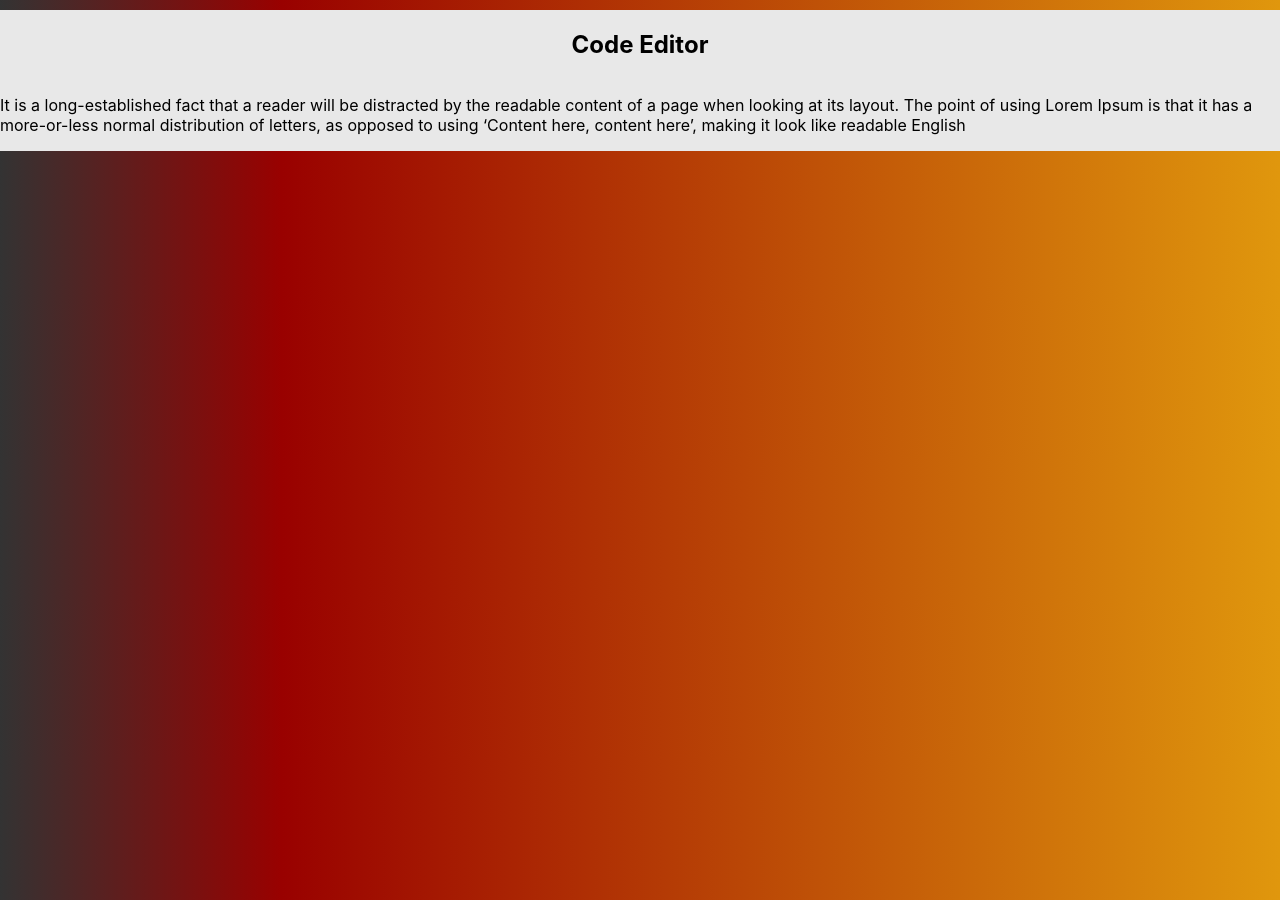
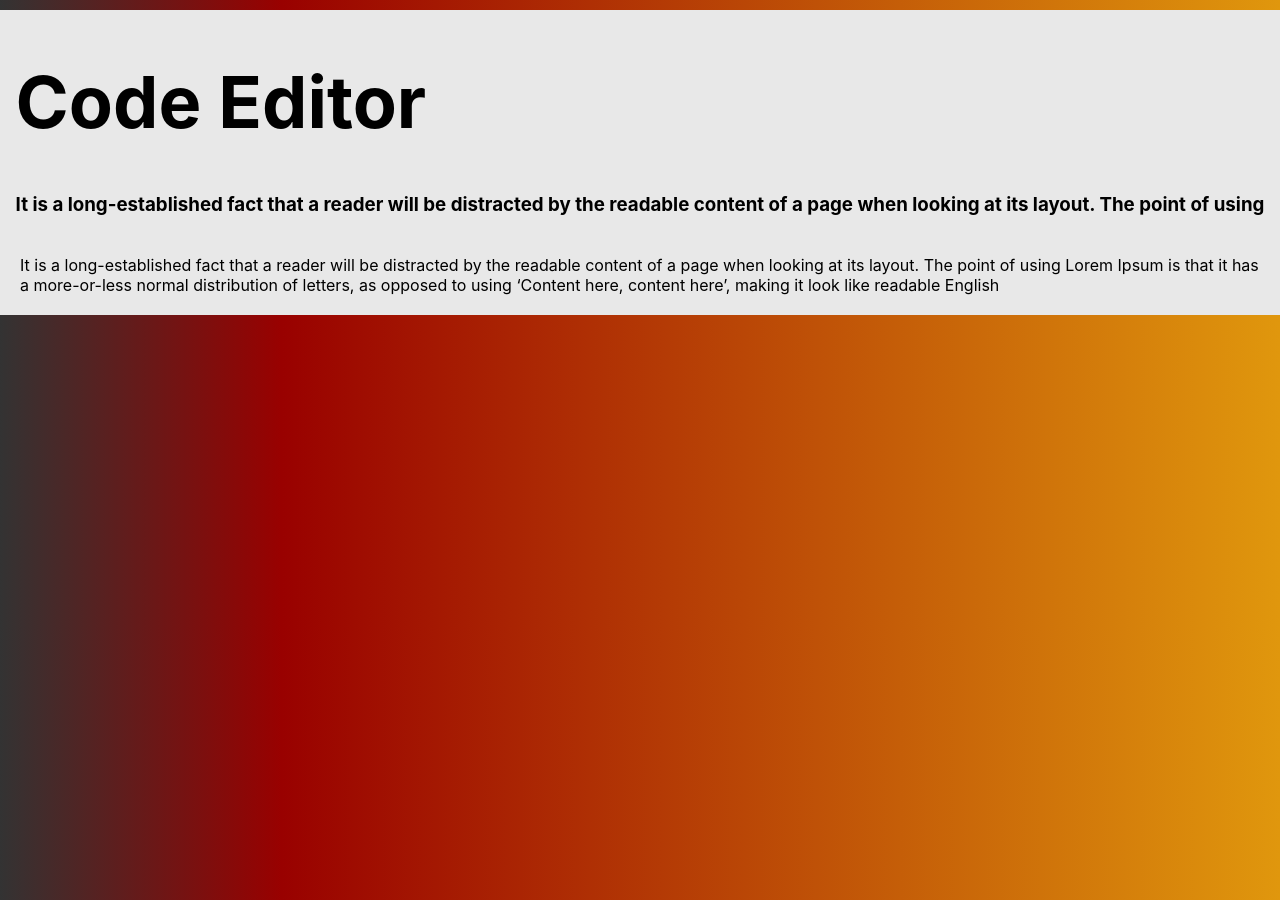
Before and after one commit to SuduIDE/toolchain-website, a Jekyll site: the page built from _projects/code_editor.md, in a window 1280 px wide. Built offline with Jekyll 4.4.1, drawn with Linux system fonts in a browser that asks for light colours.

Commit message:
Add project descriptions

```diff
--- a/_layouts/project.html
+++ b/_layouts/project.html
@@ -6,10 +6,13 @@
 <body>
 <div class="content">
   <header>
-    <h2>{{ page.title }}</h2>
+    <div>
+      <h1 class="font-bold text-1">{{ page.title }}</h1>
+      <h3>{{ page.description }}</h3>
+    </div>
   </header>
   <main>
-    <div>
+    <div style="margin: 20px">
       {{ content }}
     </div>
   </main>
--- a/_projects/code_editor.md
+++ b/_projects/code_editor.md
@@ -1,5 +1,6 @@
 ---
 title: Code Editor
+description: It is a long-established fact that a reader will be distracted by the readable content of a page when looking at its layout. The point of using
 permalink: /code-editor
 ---
 It is a long-established fact that a reader will be distracted by the readable content of a page when looking at its layout. The point of using Lorem Ipsum is that it has a more-or-less normal distribution of letters, as opposed to using 'Content here, content here', making it look like readable English
```
Also changed, not shown: _projects/sudu_platform.md (+1 -0 lines).
